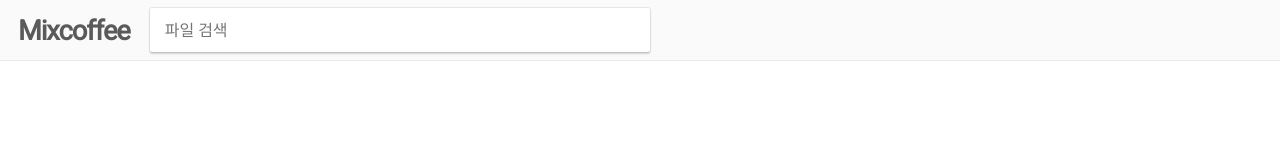
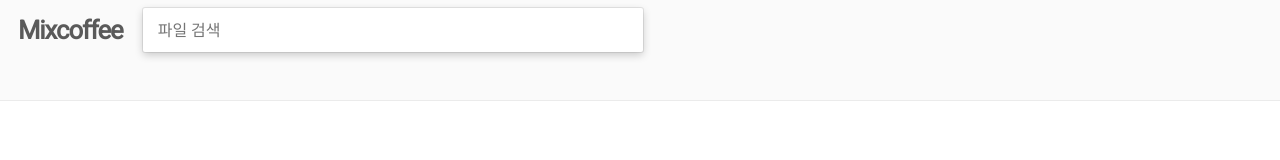
Before and after one commit to Byzz91/mixcoffee-finder, a React (Create React App) app: page / in a window 1280 px wide. Shown: the top 160 px of the page. Built offline with nearby package versions, Linux system fonts and the light colour scheme.

Commit message:
add react-reducer and some effects

```diff
--- /dev/null
+++ b/src/actions/ActionTypes.js
@@ -0,0 +1,4 @@
+/**
+ * FileExplorer
+ */
+export const STATUS_FILE_EXPLORER_FOCUS = "STATUS_FILE_EXPLORER_FOCUS";
--- /dev/null
+++ b/src/actions/index.js
@@ -0,0 +1,8 @@
+import * as types from './ActionTypes';
+
+export function setFileExplorerFocus(isFocus) {
+  return {
+    type: types.STATUS_FILE_EXPLORER_FOCUS,
+    isFocus
+  };
+}
--- a/src/components/App.js
+++ b/src/components/App.js
@@ -1,5 +1,5 @@
 import React, { Component } from 'react';
-import ImageViewer from './image-viewer';
+import ImageViewer from './image-viewer/ImageViewer';
 import { injectGlobal } from 'styled-components';
 
 injectGlobal`
@@ -17,9 +17,7 @@ injectGlobal`
 class App extends Component {
   render() {
     return (
-      <div>
-        <ImageViewer />
-      </div>
+      <ImageViewer />
     );
   }
 }
--- a/src/components/Logo.js
+++ b/src/components/Logo.js
@@ -7,7 +7,7 @@ const Title = styled.h1`
   font-family: Roboto;
   margin: 0;
   padding: 0;
-  font-size: 1.7em;
+  font-size: 1.6em;
   font-weight: bold;
   letter-spacing: -1px;
   margin: 15px 10px 10px 18px;
@@ -17,9 +17,7 @@ const Title = styled.h1`
 class Logo extends Component {
   render() {
     return (
-      <div>
-        <Title>Mixcoffee</Title>
-      </div>
+      <Title>Mixcoffee</Title>
     );
   }
 }
--- a/src/components/image-viewer/FileExplorer.js
+++ b/src/components/image-viewer/FileExplorer.js
@@ -1,4 +1,5 @@
 import React, { Component } from 'react';
+import PropTypes from 'prop-types';
 import styled from 'styled-components';
 import Logo from '../Logo';
 
@@ -14,15 +15,12 @@ const AppHeader = styled.div`
   position: fixed;
   background-color: #fafafa;
   border-bottom: 1px solid #ebebeb;
-  height: 60px;
+  height: ${ props => props.isFocus ? '100px' : '60px' };
   width: 100%;
-
-  ${InputFile}:focus & {
-    height: 100px !important;
-  }
+  transition: 0.1s;
 `;
 
-const InputFile = styled.input`
+const InputSearch = styled.input`
   height: 44px;
   vertical-align: top;
   font: normal 16px Roboto, 굴림, dotum, arial, sans-serif;
@@ -46,16 +44,42 @@ const InputFile = styled.input`
 `;
 
 class FileExplorer extends Component {
+  static propTypes = {
+    isFocus: PropTypes.bool
+  };
+
+  static defaultProps = {
+    isFocus: false
+  };
+
+  constructor(props) {
+    super(props);
+
+    this.handleInputSearchFocus = this.handleInputSearchFocus.bind(this);
+  }
+
+  handleInputSearchFocus() {
+    this.props.setFocus( !!(this.inputSearch === document.activeElement) );
+  }
+
+  componentDidMount() {
+    this.inputSearch.focus();
+  }
+
   render() {
     return (
-      <div>
-        <AppHeader>
-          <HeaderInner>
-            <Logo />
-            <InputFile type="text" placeholder="파일 검색" />
-          </HeaderInner>
-        </AppHeader>
-      </div>
+      <AppHeader isFocus={this.props.isFocus}>
+        <HeaderInner>
+          <Logo />
+          <InputSearch
+            innerRef={ (input) => { this.inputSearch = input; } }
+            type="text"
+            placeholder="파일 검색"
+            onFocus={this.handleInputSearchFocus}
+            onBlur={this.handleInputSearchFocus}
+          />
+        </HeaderInner>
+      </AppHeader>
     );
   }
 }
--- /dev/null
+++ b/src/components/image-viewer/ImageViewer.js
@@ -0,0 +1,30 @@
+import React, { Component } from 'react';
+import FileExplorer from './FileExplorer';
+
+import { connect } from 'react-redux';
+import * as actions from '../../actions';
+
+const mapStateToProps = (state) => {
+  return {
+    isFileExplorerFocus: state.fileExplorer.isFocus
+  }
+};
+
+const mapDispatchToProps = (dispatch) => {
+  return {
+    setFileExplorerFocus: (isFocus) => { dispatch( actions.setFileExplorerFocus(isFocus) ); }
+  };
+};
+
+class ImageViewer extends Component {
+  render() {
+    return (
+      <FileExplorer
+        isFocus={this.props.isFileExplorerFocus}
+        setFocus={this.props.setFileExplorerFocus}
+      />
+    );
+  }
+}
+
+export default connect(mapStateToProps, mapDispatchToProps)(ImageViewer);
--- a/src/components/image-viewer/index.js
+++ /dev/null
@@ -1,14 +0,0 @@
-import React, { Component } from 'react';
-import FileExplorer from './FileExplorer';
-
-class ImageViewer extends Component {
-  render() {
-    return (
-      <div>
-        <FileExplorer />
-      </div>
-    );
-  }
-}
-
-export default ImageViewer;
--- a/src/index.js
+++ b/src/index.js
@@ -4,10 +4,20 @@ import App from './components/App';
 import registerServiceWorker from './registerServiceWorker';
 
 import { Provider } from 'react-redux';
-import { createStroe } from 'redux';
+import { createStore } from 'redux';
+import reducers from './reducers';
+
+const store = createStore(reducers);
+
+console.log(store.getState().fileExplorer.isFocus);
+// store.subscribe(() => {
+//   console.log(store.getState().fileExplorer.isFocus);
+// });
 
 ReactDOM.render(
-  <App />,
+  <Provider store={store}>
+    <App />
+  </Provider>,
   document.getElementById('root')
 );
 
--- /dev/null
+++ b/src/reducers/FileExplorer.js
@@ -0,0 +1,24 @@
+import {
+  STATUS_FILE_EXPLORER_FOCUS
+} from '../actions/ActionTypes';
+
+const initialState = {
+  isFocus: false
+};
+
+/**
+ * fileExplorer
+ * @param {*} state
+ * @param {*} action
+ */
+export default function fileExplorer(state = initialState, action) {
+  switch (action.type) {
+    case STATUS_FILE_EXPLORER_FOCUS: {
+      return {
+        isFocus: action.isFocus
+      };
+    }
+    default:
+      return state;
+  }
+}
--- /dev/null
+++ b/src/reducers/index.js
@@ -0,0 +1,8 @@
+import { combineReducers } from 'redux';
+import fileExplorer from './FileExplorer';
+
+const reducers = combineReducers({
+  fileExplorer
+});
+
+export default reducers;
```
